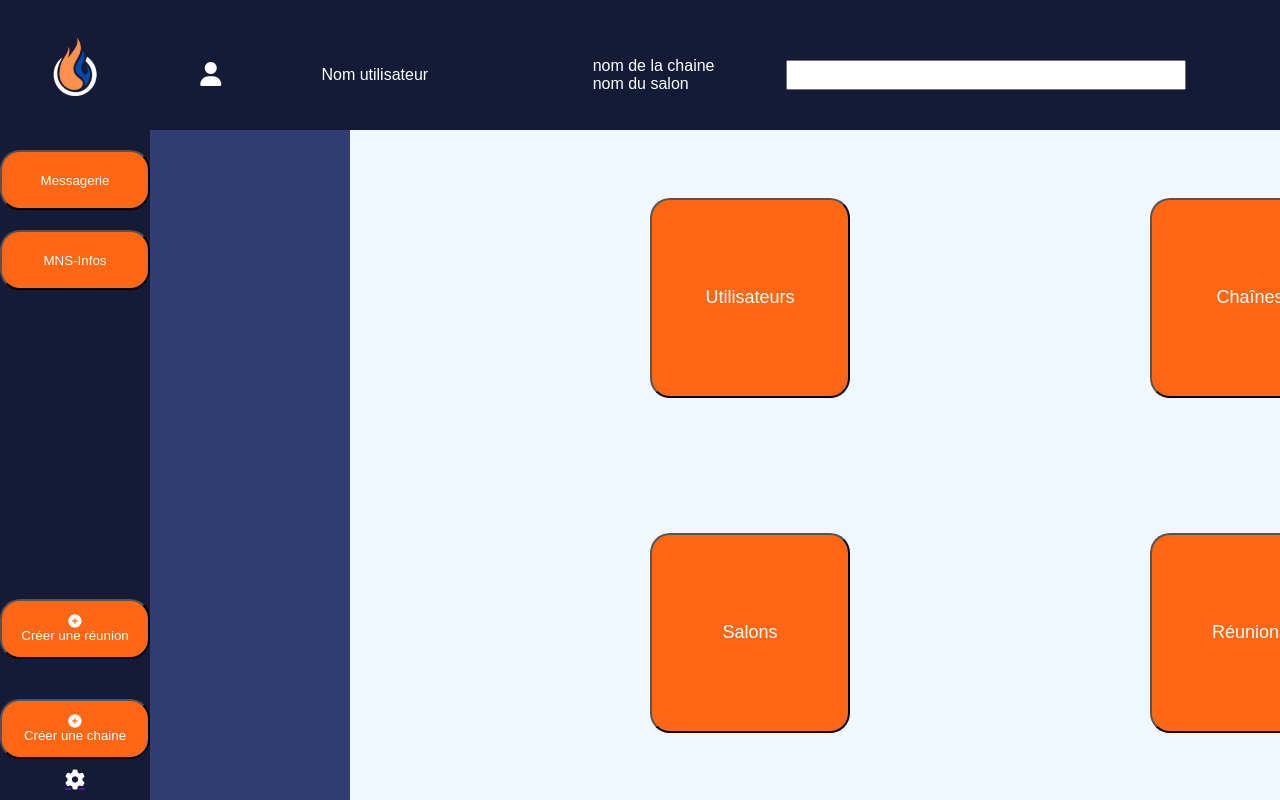
After one commit to jpbernabei/alerte-MNS, a PHP site: page /admin/parametre-admin.html in a window 1280 px wide. The commit adds this page. Run offline with PHP 8.4, Linux system fonts and the light colour scheme; some libraries are stand-ins or nearby versions.

Commit message:
vrai commit pour ajout parametre admin

```diff
--- /dev/null
+++ b/admin/parametre-admin.html
@@ -0,0 +1,53 @@
+<!DOCTYPE html>
+<html lang="fr">
+<head>
+    <meta charset="UTF-8">
+    <meta http-equiv="X-UA-Compatible" content="IE=edge">
+    <meta name="viewport" content="width=device-width, initial-scale=1.0">
+    <link rel="stylesheet" href="../style-grid.css">
+    <script src="https://kit.fontawesome.com/18cbf17047.js" crossorigin="anonymous"></script>
+    <title>Document</title>
+</head>
+<body>
+    <div class="container-grid">
+        <header>
+            <img class="logo" src="/images/LOGO_ALERT_MNS_transparent.ico" alt="">
+            <a href=""><i class="fa-solid fa-user fa-xl" style="color: #ffffff;"></i></a>
+            <div class="police name-user">Nom utilisateur</div>
+            <div><div class="police name-chaine">nom de la chaine </div><div class="police name-salon">nom du salon</div></div>
+            <input class="search" type="search">
+            <a href=""><i class="fa-solid fa-users fa-xl" style="color: #ffffff;"></i></a>
+            <a href="../logout.php"><i class="fa-solid fa-right-from-bracket fa-xl" style="color: #ffffff;"></i></a>
+        </header>
+        <nav class="nav-chaine">
+            <div>
+                <button class="button-chaines police">Messagerie</button>
+            </div>
+            <div >
+                <button class="button-chaines police">MNS-Infos</button>
+            </div>
+            <div class="button-creation-container">
+                <button class="button-creation police"><i class="fa-solid fa-circle-plus"
+                        style="color: #ffffff;"></i>Créer une réunion</button>
+                <button class="button-creation police"><i class="fa-solid fa-circle-plus"
+                        style="color: #ffffff;"></i>Créer une chaine</button>
+                        <div class="icone-parametre"><a class="icone-parametre" href=""><i class="fa-solid fa-gear fa-lg" style="color: #ffffff;"></i></a>
+
+            </div>
+        </nav>
+        <nav class="nav-salon">
+        </nav>
+        <main>
+            <div class="button-parametre-admin-container">
+                <button class="button-parametre-admin police">Utilisateurs</button>
+                <button class="button-parametre-admin police">Chaînes</button>
+                <button class="button-parametre-admin police">Salons</button>
+                <button class="button-parametre-admin police">Réunions</button>
+            </div>
+        </main>
+        <div class="side">
+
+        </div>
+    </div>
+</body>
+</html>
--- /dev/null
+++ b/includes/inc-bottom.php
@@ -0,0 +1,2 @@
+</body>
+</html>
--- /dev/null
+++ b/includes/inc-db-connect.php
@@ -0,0 +1,6 @@
+<?php
+$dsn = 'mysql:dbname=alerte-mns;host=127.0.0.1;charset=utf8mb4';
+$user = 'root';
+$password = '';
+
+$dbh = new PDO($dsn, $user, $password);
--- a/interface -grid.html
+++ b/interface-grid.php
@@ -17,7 +17,7 @@
             <div><div class="police name-chaine">nom de la chaine </div><div class="police name-salon">nom du salon</div></div>
             <input class="search" type="search">
             <a href=""><i class="fa-solid fa-users fa-xl" style="color: #ffffff;"></i></a>
-            <a href=""><i class="fa-solid fa-right-from-bracket fa-xl" style="color: #ffffff;"></i></a>
+            <a href="logout.php"><i class="fa-solid fa-right-from-bracket fa-xl" style="color: #ffffff;"></i></a>
         </header>
         <nav class="nav-chaine">
             <div>
@@ -31,7 +31,7 @@
                         style="color: #ffffff;"></i>Créer une réunion</button>
                 <button class="button-creation police"><i class="fa-solid fa-circle-plus"
                         style="color: #ffffff;"></i>Créer une chaine</button>
-                        <div class="icone-parametre"><a class="icone-parametre" href=""><i class="fa-solid fa-gear fa-lg" style="color: #ffffff;"></i></a>
+                        <div class="icone-parametre"><a class="icone-parametre" href="./admin/parametre-admin.html"><i class="fa-solid fa-gear fa-lg" style="color: #ffffff;"></i></a>
 
             </div>
         </nav>
--- /dev/null
+++ b/logout.php
@@ -0,0 +1,6 @@
+<?php
+session_start();
+unset($_SESSION['user']);
+session_destroy();
+
+header("Location: /login.php"); exit;
--- a/style-grid.css
+++ b/style-grid.css
@@ -110,7 +110,28 @@ main{
     bottom:0;
     flex-direction: column;
     justify-content: flex-end;
-    /* row-gap: 20px; */
+}
+.button-parametre-admin-container{
+    display: grid;
+    grid-template-columns: repeat(2,200px);
+    height: 100%;
+    width: 100%;
+    justify-content: center;
+    align-items: center;
+    column-gap: 300px;
+
+}
+.button-parametre-admin{
+    display: flex;
+    background-color: #ff6715;
+    width: 200px;
+    height: 200px;
+    font-size: large;
+    justify-content: center;
+    align-items: center;
+    border-radius: 20px;
+
+
 }
 .icone-parametre{
     display: flex;
```
Also changed, not shown: includes/inc-top.php (added, +14 -0 lines), login-POST.php (added, +66 -0 lines), login.php (renamed from login.html, +16 -21 lines), script.js (added, +30 -0 lines).
